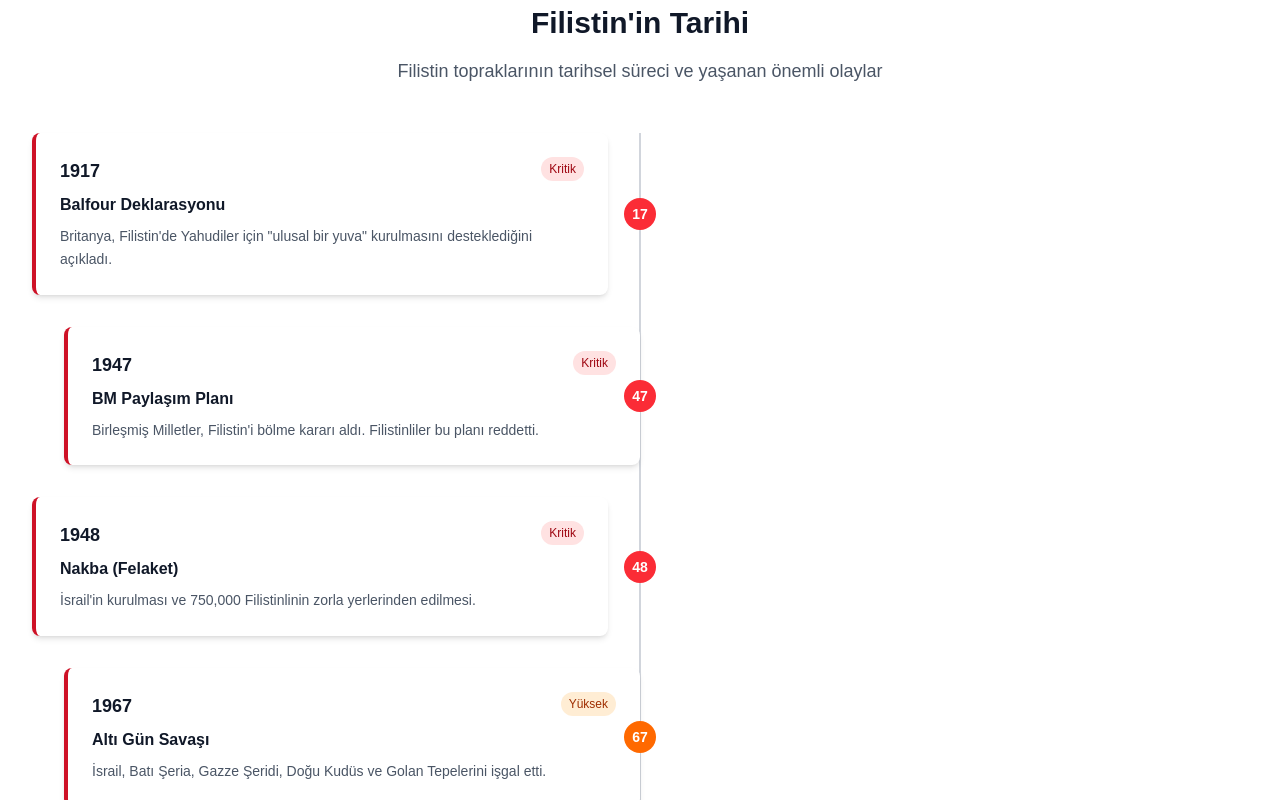
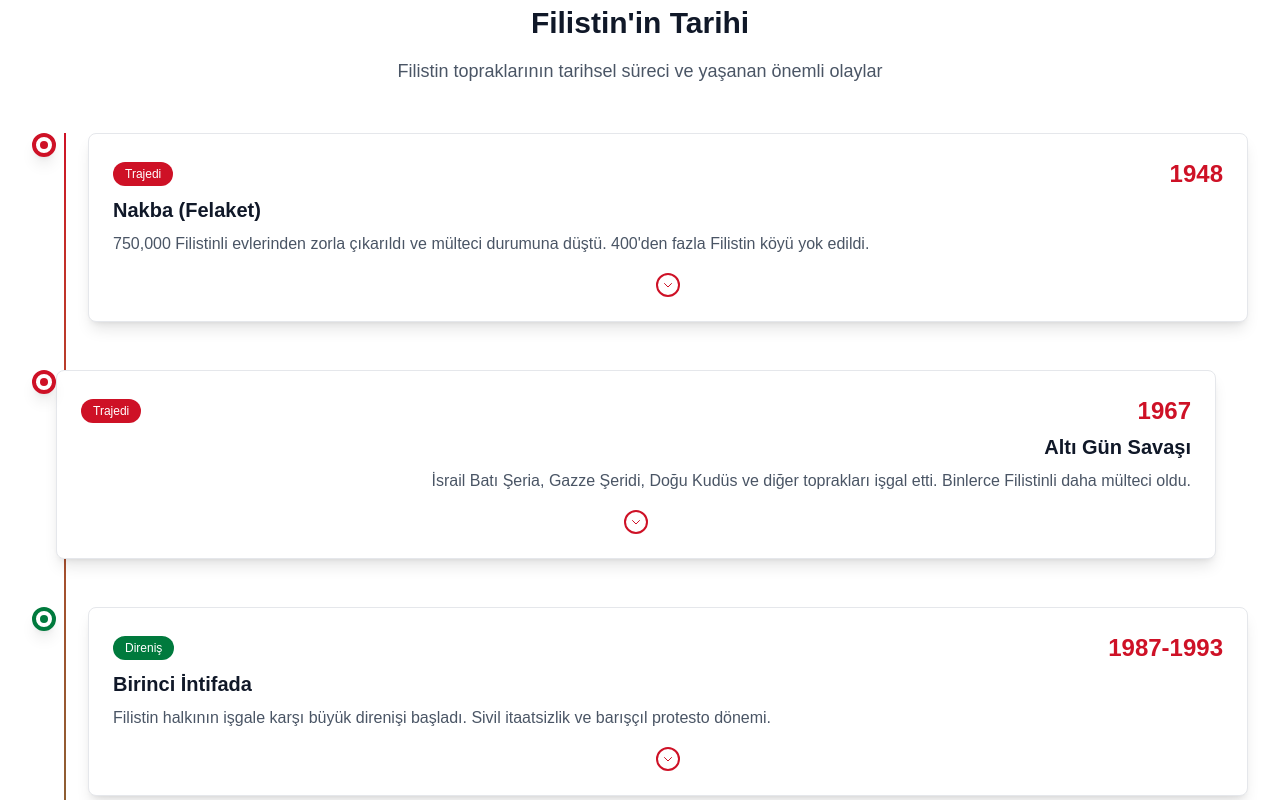
Before and after one commit to muhammedsaidckr/free-palestine, a Next.js app: page /bilgilendirme in a window 1280 px wide. Shown: the part 380-1180 px from the top of the page. Built offline with nearby package versions, Linux system fonts and the light colour scheme.

Commit message:
Update bilgilendirme page to use Timeline component
Replace static timeline with interactive Timeline component in history tab.

```diff
--- a/app/bilgilendirme/page.tsx
+++ b/app/bilgilendirme/page.tsx
@@ -3,6 +3,7 @@
 import Image from "next/image";
 import Link from "next/link";
 import { useState } from "react";
+import { Timeline } from "@/components/Timeline";
 
 export default function InformationPage() {
   const [activeTab, setActiveTab] = useState('history');
@@ -262,36 +263,7 @@
                 </p>
               </div>
 
-              <div className="relative">
-                <div className="absolute left-4 md:left-1/2 md:transform md:-translate-x-px h-full w-0.5 bg-gray-300"></div>
-                <div className="space-y-8">
-                  {historyTimeline.map((event, index) => (
-                    <div key={index} className="relative flex items-center">
-                      <div className={`absolute left-0 md:left-1/2 md:transform md:-translate-x-1/2 w-8 h-8 ${getImportanceColor(event.importance)} rounded-full flex items-center justify-center text-white text-sm font-bold`}>
-                        {event.year.slice(-2)}
-                      </div>
-
-                      <div className={`ml-12 md:ml-0 ${index % 2 === 0 ? 'md:mr-1/2 md:pr-8' : 'md:ml-1/2 md:pl-8'} md:w-1/2`}>
-                        <div className="bg-white p-6 rounded-lg shadow-md border-l-4 border-[#CE1126]">
-                          <div className="flex justify-between items-start mb-2">
-                            <h3 className="text-lg font-bold text-gray-900">{event.year}</h3>
-                            <span className={`text-xs px-2 py-1 rounded-full ${
-                              event.importance === 'critical' ? 'bg-red-100 text-red-800' :
-                              event.importance === 'high' ? 'bg-orange-100 text-orange-800' :
-                              'bg-yellow-100 text-yellow-800'
-                            }`}>
-                              {event.importance === 'critical' ? 'Kritik' :
-                               event.importance === 'high' ? 'Yüksek' : 'Orta'}
-                            </span>
-                          </div>
-                          <h4 className="font-semibold text-gray-900 mb-2">{event.title}</h4>
-                          <p className="text-gray-600 text-sm leading-relaxed">{event.description}</p>
-                        </div>
-                      </div>
-                    </div>
-                  ))}
-                </div>
-              </div>
+              <Timeline />
             </div>
           )}
 
```
